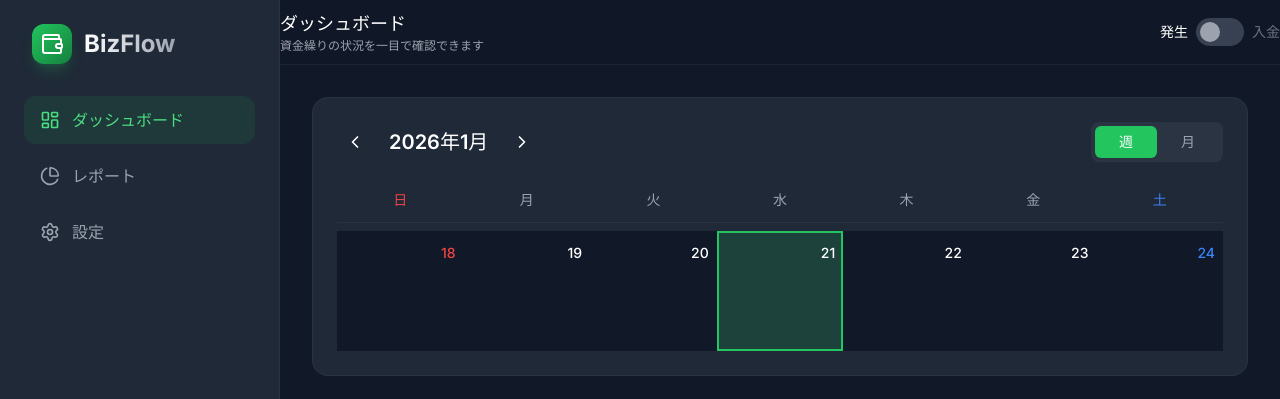
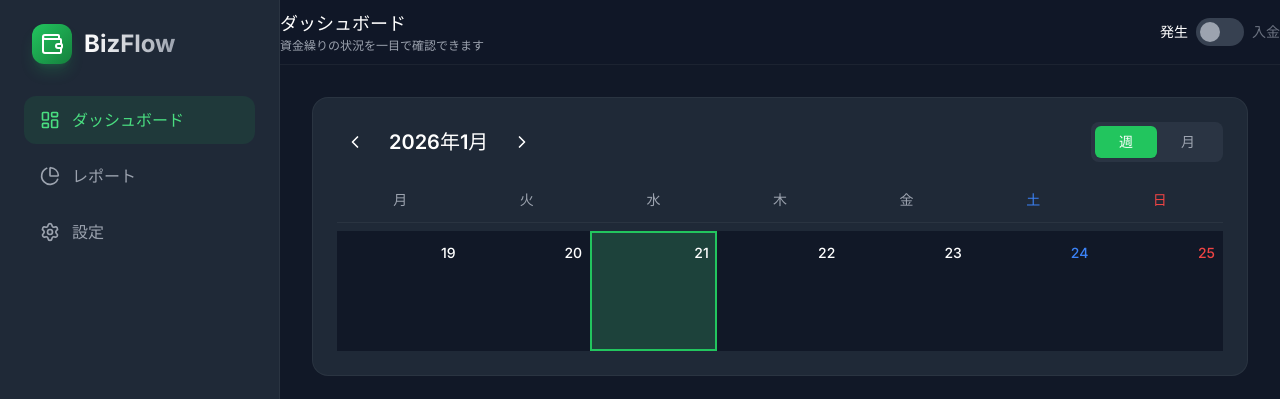
Before and after one commit to arimaro0217/bizflow-mobile, a React (Vite) app: page / in a window 1280 px wide. Shown: the top 399 px of the page. Built offline with nearby package versions, Linux system fonts and the light colour scheme; no server answers; the database is empty; sample sign-in values are in the browser's storage.

Commit message:
feat: Change calendar to start on Monday

```diff
--- a/src/features/calendar/Calendar.tsx
+++ b/src/features/calendar/Calendar.tsx
@@ -33,12 +33,12 @@ export function Calendar({ transactions = [] }: CalendarProps) {
     const [currentDate, setCurrentDate] = useState(new Date());
     const [direction, setDirection] = useState(0);
 
-    const weekDays = ['日', '月', '火', '水', '木', '金', '土'];
+    const weekDays = ['月', '火', '水', '木', '金', '土', '日'];
 
     const days = useMemo(() => {
         if (calendarView === 'week') {
-            const start = startOfWeek(currentDate, { weekStartsOn: 0 });
-            const end = endOfWeek(currentDate, { weekStartsOn: 0 });
+            const start = startOfWeek(currentDate, { weekStartsOn: 1 });
+            const end = endOfWeek(currentDate, { weekStartsOn: 1 });
             return eachDayOfInterval({ start, end });
         } else {
             const start = startOfMonth(currentDate);
@@ -46,8 +46,10 @@ export function Calendar({ transactions = [] }: CalendarProps) {
             const monthDays = eachDayOfInterval({ start, end });
 
             // 週の始まりまで埋める
-            const startPadding = start.getDay();
-            const paddedStart = startOfWeek(start, { weekStartsOn: 0 });
+            // 月曜始まりでの曜日インデックス（月=0, 火=1, ..., 日=6）
+            const dayOfWeek = start.getDay();
+            const startPadding = dayOfWeek === 0 ? 6 : dayOfWeek - 1;
+            const paddedStart = startOfWeek(start, { weekStartsOn: 1 });
             const paddingDays = startPadding > 0
                 ? eachDayOfInterval({ start: paddedStart, end: new Date(start.getTime() - 86400000) })
                 : [];
@@ -152,7 +154,7 @@ export function Calendar({ transactions = [] }: CalendarProps) {
                         key={day}
                         className={cn(
                             'text-center text-xs md:text-sm font-medium py-1',
-                            index === 0 ? 'text-expense' : index === 6 ? 'text-income' : 'text-gray-400'
+                            index === 5 ? 'text-income' : index === 6 ? 'text-expense' : 'text-gray-400'
                         )}
                     >
                         {day}
```
